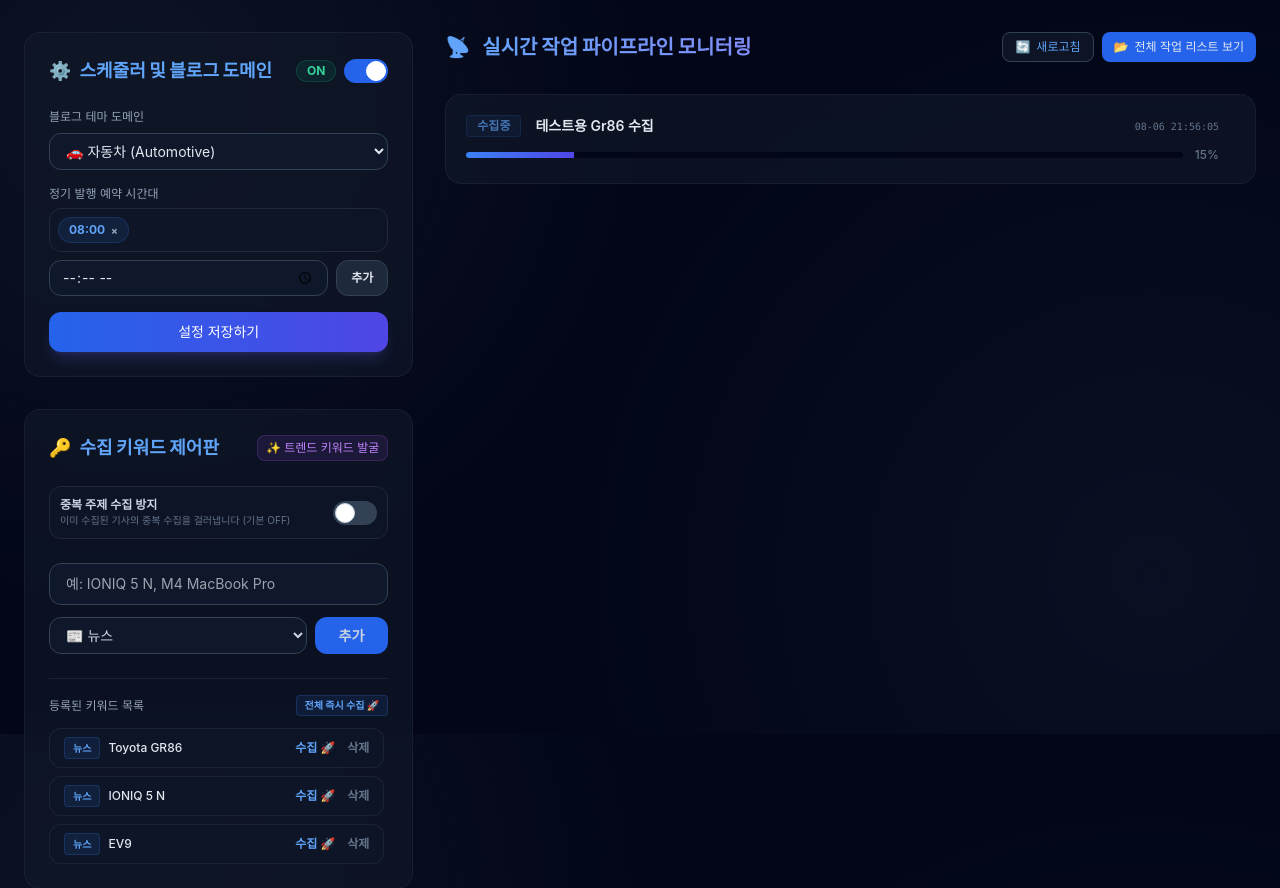
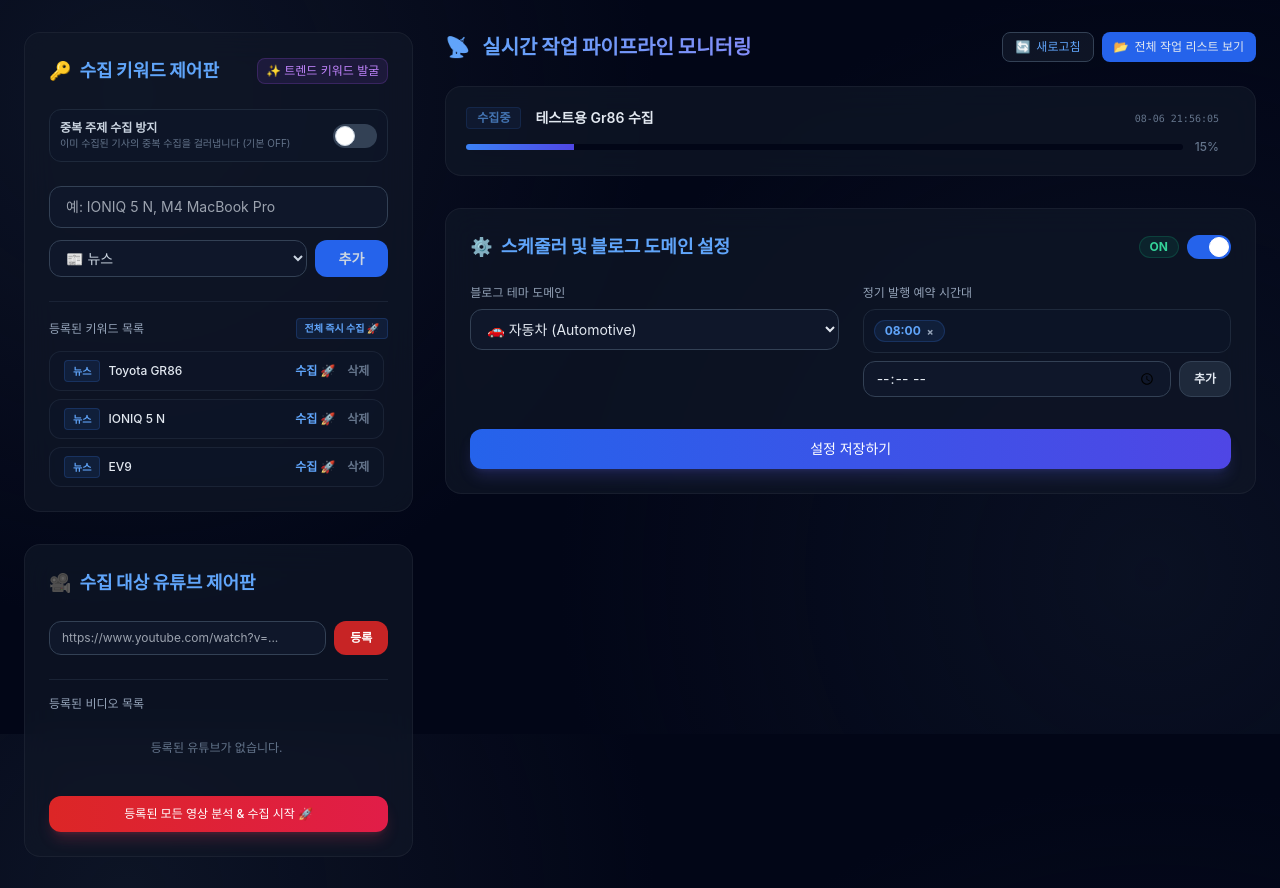
Before and after one commit to hyokuro-hash/auto-car-blog, a FastAPI app: page / in a window 1280 px wide. Shown: the part 66-954 px from the top of the page. Run offline with FastAPI, Linux system fonts and the light colour scheme; data that the repository does not hold is empty; parts of the project's set-up code (start-up, migrations or seed data) failed here and were passed over; some libraries are stand-ins or nearby versions.

Commit message:
Feature: 대시보드 레이아웃을 조정하여 왼쪽에는 정보 입력 제어판(키워드/유튜브)을, 오른쪽에는 모니터링 보드와 자동 스케줄러 설정을 배치하도록 변경 반영

```diff
--- a/templates/dashboard.html
+++ b/templates/dashboard.html
@@ -118,56 +118,10 @@
     <!-- Main Grid Container -->
     <main class="max-w-7xl mx-auto px-6 grid grid-cols-1 lg:grid-cols-3 gap-8 pb-12">
 
-        <!-- LEFT COLUMN: Configurations (Scheduler & Keywords & YouTube) -->
+        <!-- LEFT COLUMN: Configurations (Keywords & YouTube) -->
         <section class="space-y-8 lg:col-span-1">
 
-            <!-- 1. Scheduler & Blog Domain Control Card -->
-            <div class="glass rounded-2xl p-6 space-y-6">
-                <div class="flex items-center justify-between">
-                    <h2 class="text-lg font-semibold font-outfit text-blue-400 flex items-center">
-                        <span class="mr-2">⚙️</span>스케줄러 및 블로그 도메인
-                    </h2>
-                    <div class="flex items-center space-x-2">
-                        <span id="scheduler-status-badge" class="text-xs font-bold px-2.5 py-0.5 rounded-full bg-rose-500/10 text-rose-400 border border-rose-500/20">OFF</span>
-                        <label class="relative inline-flex items-center cursor-pointer">
-                            <input type="checkbox" id="scheduler-toggle" class="sr-only peer" onchange="toggleSchedulerBadge()">
-                            <div class="w-11 h-6 bg-slate-700 peer-focus:outline-none rounded-full peer peer-checked:after:translate-x-full rtl:peer-checked:after:-translate-x-full peer-checked:after:border-white after:content-[''] after:absolute after:top-[2px] after:start-[2px] after:bg-white after:border-slate-300 after:border after:rounded-full after:h-5 after:w-5 after:transition-all peer-checked:bg-blue-600"></div>
-                        </label>
-                    </div>
-                </div>
-
-                <div class="space-y-4">
-                    <!-- Blog Theme Domain -->
-                    <div>
-                        <label class="block text-xs text-slate-400 mb-2" for="blog-domain">블로그 테마 도메인</label>
-                        <select id="blog-domain" class="w-full bg-slate-900 border border-slate-700 rounded-xl px-3 py-2 text-sm focus:outline-none text-slate-200">
-                            <option value="automotive">🚗 자동차 (Automotive)</option>
-                            <option value="it_tech">💻 IT / 테크 (IT & Tech)</option>
-                            <option value="finance">💰 재테크 / 금융 (Finance)</option>
-                            <option value="health">🌿 건강 / 라이프 (Health & Wellness)</option>
-                        </select>
-                    </div>
-
-                    <!-- Scheduled Hours Tag List -->
-                    <div>
-                        <label class="block text-xs text-slate-400 mb-1.5">정기 발행 예약 시간대</label>
-                        <div id="scheduler-times-container" class="flex flex-wrap gap-2 mb-2 p-2 bg-slate-900/50 rounded-xl border border-slate-800 min-h-[44px]">
-                            <!-- Dynamic times list -->
-                        </div>
-                        <div class="flex gap-2">
-                            <input type="time" id="new-sched-time" class="bg-slate-900 border border-slate-700 rounded-xl px-3 py-1.5 text-sm text-slate-200 focus:outline-none focus:border-blue-500 flex-1">
-                            <button onclick="addScheduleTime()" class="bg-slate-800 hover:bg-slate-700 text-slate-200 text-xs px-3.5 rounded-xl border border-slate-700 font-semibold transition">추가</button>
-                        </div>
-                    </div>
-
-                    <button onclick="saveScheduleSettings()" class="w-full bg-gradient-to-r from-blue-600 to-indigo-600 hover:from-blue-500 hover:to-indigo-500 text-white font-medium py-2.5 px-4 rounded-xl text-sm transition shadow-lg shadow-indigo-500/20">
-                        설정 저장하기
-                    </button>
-                </div>
-            </div>
-
-
-            <!-- 2. Keyword Management Card -->
+            <!-- 1. Keyword Management Card -->
             <div class="glass rounded-2xl p-6 space-y-6">
                 <div class="flex justify-between items-center">
                     <h2 class="text-lg font-semibold font-outfit text-blue-400 flex items-center">
@@ -231,7 +185,7 @@
                 </div>
             </div>
 
-            <!-- 3. YouTube URL Manager Card -->
+            <!-- 2. YouTube URL Manager Card -->
             <div class="glass rounded-2xl p-6 space-y-6">
                 <h2 class="text-lg font-semibold font-outfit text-blue-400 flex items-center">
                     <span class="mr-2">🎥</span>수집 대상 유튜브 제어판
@@ -259,10 +213,11 @@
         </section>
 
 
-        <!-- RIGHT COLUMN: Task Monitoring (Status Timeline & Verification Board) -->
+        <!-- RIGHT COLUMN: Task Monitoring & Automatic Settings -->
         <section class="space-y-8 lg:col-span-2">
 
-            <!-- Task Board Header -->
+            <!-- Task Board Card -->
+            <div class="space-y-6">
                 <div class="flex justify-between items-center">
                     <h2 class="text-xl font-bold font-outfit text-transparent bg-clip-text bg-gradient-to-r from-blue-400 to-indigo-400 flex items-center">
                         <span class="mr-3">📡</span>실시간 작업 파이프라인 모니터링
@@ -281,6 +236,54 @@
                 <div id="tasks-container" class="space-y-4">
                     <div class="glass rounded-2xl p-8 text-center text-slate-400">
                         등록된 파이프라인 프로세스가 없습니다.
+                    </div>
+                </div>
+            </div>
+
+            <!-- Scheduler & Blog Domain Control Card (Moved below Monitoring) -->
+            <div class="glass rounded-2xl p-6 space-y-6">
+                <div class="flex items-center justify-between">
+                    <h2 class="text-lg font-semibold font-outfit text-blue-400 flex items-center">
+                        <span class="mr-2">⚙️</span>스케줄러 및 블로그 도메인 설정
+                    </h2>
+                    <div class="flex items-center space-x-2">
+                        <span id="scheduler-status-badge" class="text-xs font-bold px-2.5 py-0.5 rounded-full bg-rose-500/10 text-rose-400 border border-rose-500/20">OFF</span>
+                        <label class="relative inline-flex items-center cursor-pointer">
+                            <input type="checkbox" id="scheduler-toggle" class="sr-only peer" onchange="toggleSchedulerBadge()">
+                            <div class="w-11 h-6 bg-slate-700 peer-focus:outline-none rounded-full peer peer-checked:after:translate-x-full rtl:peer-checked:after:-translate-x-full peer-checked:after:border-white after:content-[''] after:absolute after:top-[2px] after:start-[2px] after:bg-white after:border-slate-300 after:border after:rounded-full after:h-5 after:w-5 after:transition-all peer-checked:bg-blue-600"></div>
+                        </label>
+                    </div>
+                </div>
+
+                <div class="grid grid-cols-1 md:grid-cols-2 gap-6">
+                    <!-- Blog Theme Domain -->
+                    <div class="space-y-2">
+                        <label class="block text-xs text-slate-400" for="blog-domain">블로그 테마 도메인</label>
+                        <select id="blog-domain" class="w-full bg-slate-900 border border-slate-700 rounded-xl px-3 py-2.5 text-sm focus:outline-none text-slate-200">
+                            <option value="automotive">🚗 자동차 (Automotive)</option>
+                            <option value="it_tech">💻 IT / 테크 (IT & Tech)</option>
+                            <option value="finance">💰 재테크 / 금융 (Finance)</option>
+                            <option value="health">🌿 건강 / 라이프 (Health & Wellness)</option>
+                        </select>
+                    </div>
+
+                    <!-- Scheduled Hours Tag List -->
+                    <div class="space-y-2">
+                        <label class="block text-xs text-slate-400">정기 발행 예약 시간대</label>
+                        <div id="scheduler-times-container" class="flex flex-wrap gap-2 mb-2 p-2.5 bg-slate-900/50 rounded-xl border border-slate-800 min-h-[44px]">
+                            <!-- Dynamic times list -->
+                        </div>
+                        <div class="flex gap-2">
+                            <input type="time" id="new-sched-time" class="bg-slate-900 border border-slate-700 rounded-xl px-3 py-1.5 text-sm text-slate-200 focus:outline-none focus:border-blue-500 flex-1">
+                            <button onclick="addScheduleTime()" class="bg-slate-800 hover:bg-slate-700 text-slate-200 text-xs px-3.5 rounded-xl border border-slate-700 font-semibold transition">추가</button>
+                        </div>
+                    </div>
+                </div>
+
+                <div class="pt-2">
+                    <button onclick="saveScheduleSettings()" class="w-full bg-gradient-to-r from-blue-600 to-indigo-600 hover:from-blue-500 hover:to-indigo-500 text-white font-medium py-2.5 px-4 rounded-xl text-sm transition shadow-lg shadow-indigo-500/20">
+                        설정 저장하기
+                    </button>
                 </div>
             </div>
 
```
Lines whose indentation alone changed are shown as unchanged.
